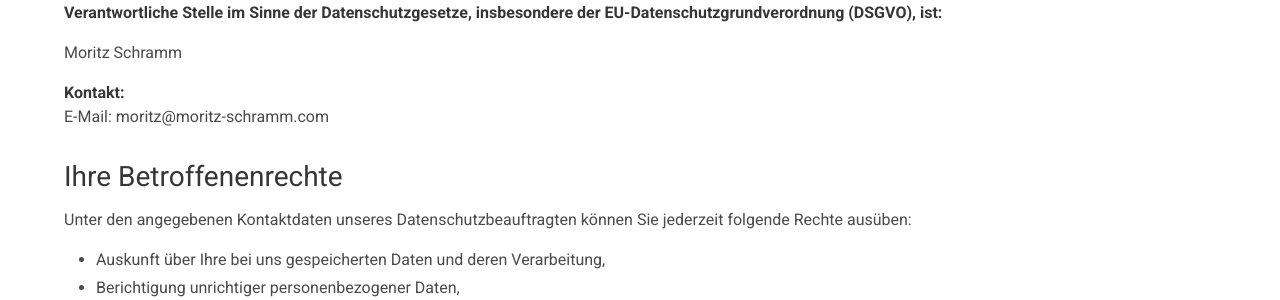
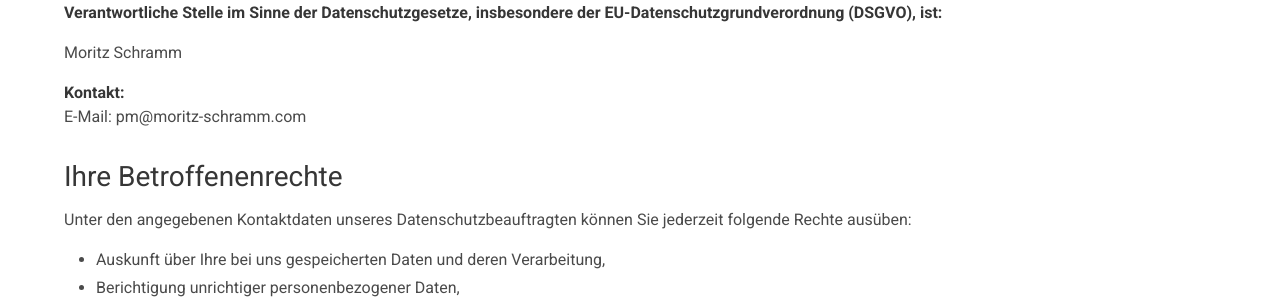
Before and after one commit to moritzschramm/moritz-schramm.com, a Jekyll site: the page built from privacy.html, in a window 1280 px wide and 900 px high. Shown: the part 184-484 px from the top of the window. Built offline with Jekyll 4.4.1, drawn with Linux system fonts in a browser that asks for light colours; comment, search, counter and statistics services are not loaded.

Commit message:
add instant.page and update email address

```diff
--- a/_layouts/default.html
+++ b/_layouts/default.html
@@ -21,5 +21,7 @@
 
 {% include layout/custom-style.html %}
 
+<script src="//instant.page/1.0.0" type="module" integrity="sha384-6w2SekMzCkuMQ9sEbq0cLviD/yR2HfA/+ekmKiBnFlsoSvb/VmQFSi/umVShadQI"></script>
+
   </body>
 </html>
--- a/_layouts/portfolio-entry.html
+++ b/_layouts/portfolio-entry.html
@@ -63,5 +63,7 @@
 
 {% include layout/custom-style.html %}
 
+<script src="//instant.page/1.0.0" type="module" integrity="sha384-6w2SekMzCkuMQ9sEbq0cLviD/yR2HfA/+ekmKiBnFlsoSvb/VmQFSi/umVShadQI"></script>
+
   </body>
 </html>
--- a/impressum.html
+++ b/impressum.html
@@ -12,7 +12,7 @@
   <h1>Impressum</h1>
 <hr>
 <p><strong>Kontakt:</strong> <br>
-Email: moritz@moritz-schramm.com
+Email: pm@moritz-schramm.com
 </p>
 
 </div>
--- a/privacy.html
+++ b/privacy.html
@@ -14,7 +14,7 @@
   <p><strong>Verantwortliche Stelle im Sinne der Datenschutzgesetze, insbesondere der EU-Datenschutzgrundverordnung (DSGVO), ist:</strong></p>
   <p>Moritz Schramm</p>
   <p><strong>Kontakt:</strong> <br>
-  E-Mail: moritz@moritz-schramm.com</p>
+  E-Mail: pm@moritz-schramm.com</p>
 
 <h2>Ihre Betroffenenrechte</h2>
 <p>Unter den angegebenen Kontaktdaten unseres Datenschutzbeauftragten können Sie jederzeit folgende Rechte ausüben:</p>
```
